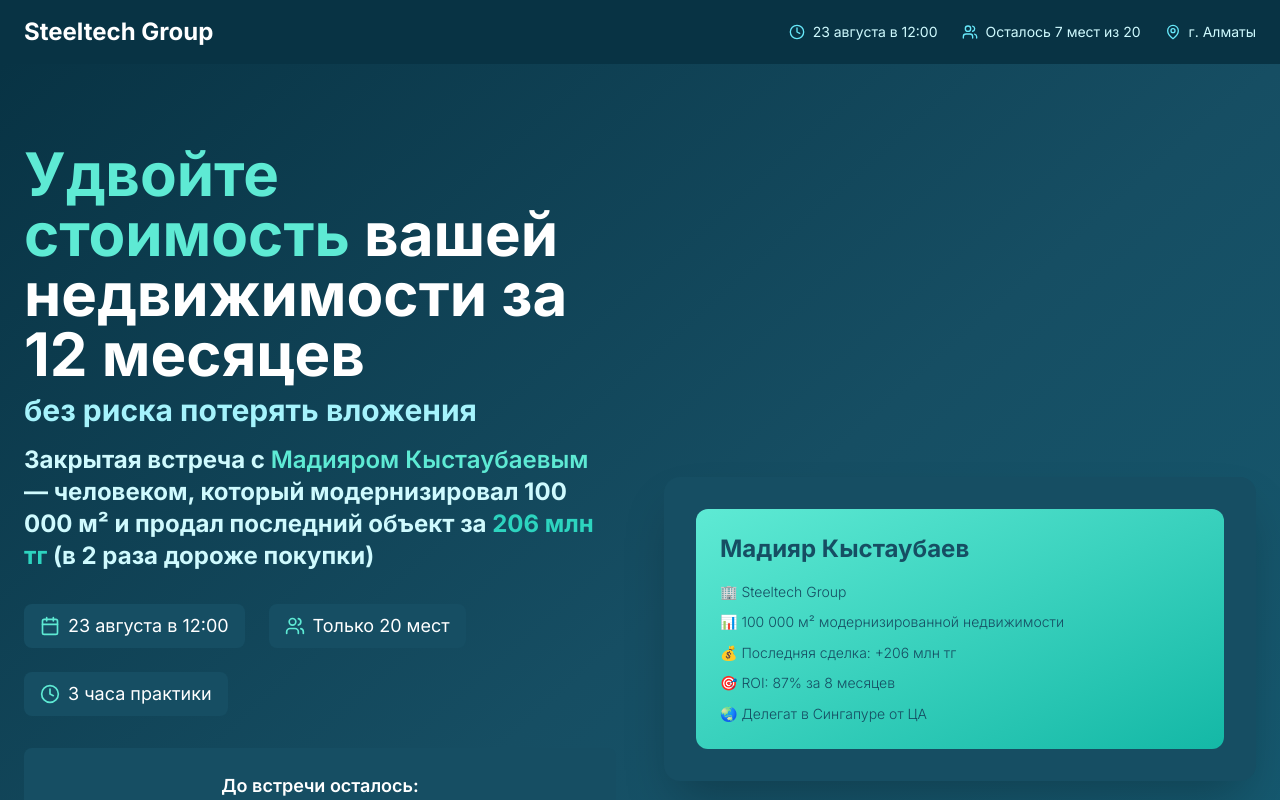
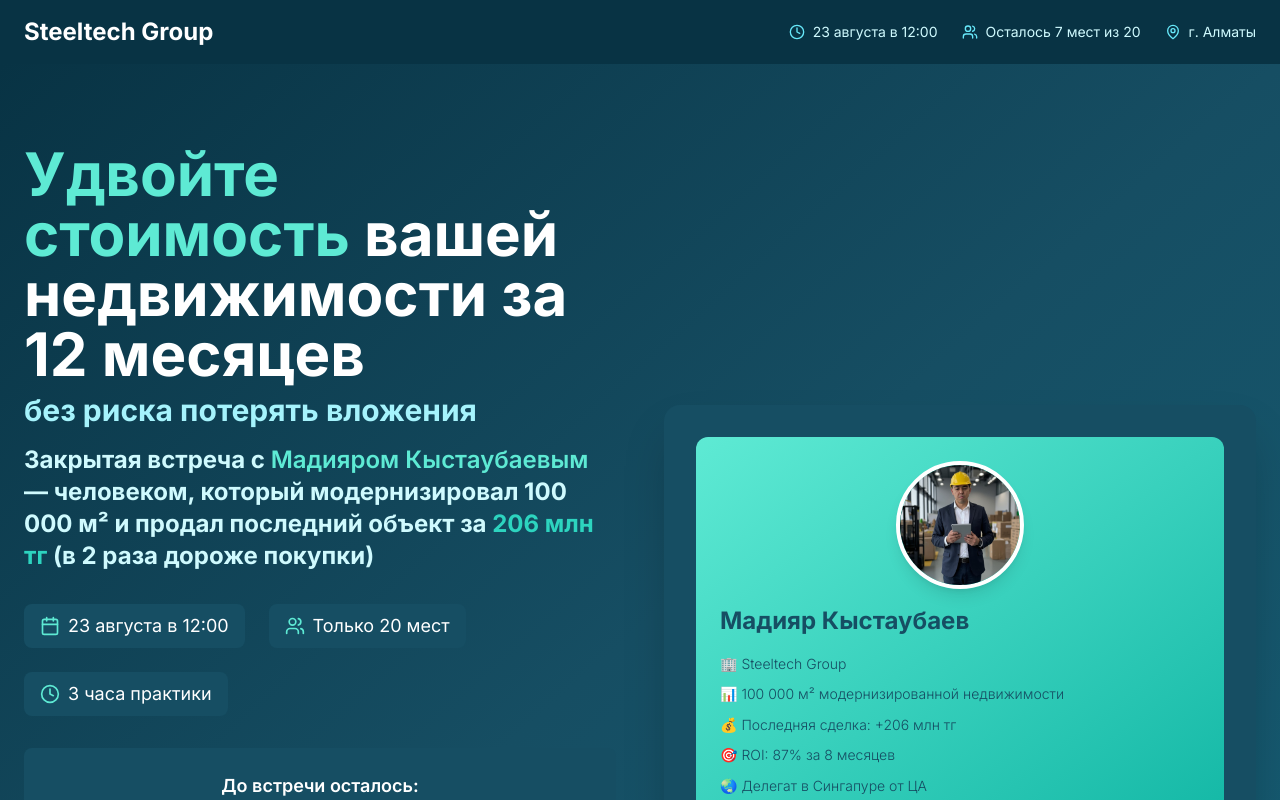
Before and after one commit to Danial992/landing, a React (Vite) app: page / in a window 1280 px wide. Shown: the top 800 px of the page. Built offline with nearby package versions, Linux system fonts and the light colour scheme.

Commit message:
Update HeroSection.tsx

```diff
--- a/src/components/HeroSection.tsx
+++ b/src/components/HeroSection.tsx
@@ -105,6 +105,14 @@ const HeroSection: React.FC = () => {
           <div className="relative">
             <div className="bg-cyan-900 rounded-2xl p-8 shadow-2xl">
               <div className="bg-gradient-to-br from-teal-300 to-teal-500 rounded-xl p-6 text-cyan-900">
+
+                {/* Фото спикера */}
+                <img
+                  src="/images/madiyar.jpg" // путь к фото
+                  alt="Мадияр Кыстаубаев"
+                  className="w-32 h-32 rounded-full mx-auto mb-4 object-cover border-4 border-white shadow-lg"
+                />
+
                 <h3 className="text-2xl font-bold mb-4">Мадияр Кыстаубаев</h3>
                 <div className="space-y-2 text-sm">
                   <p>🏢 Steeltech Group</p>
```
